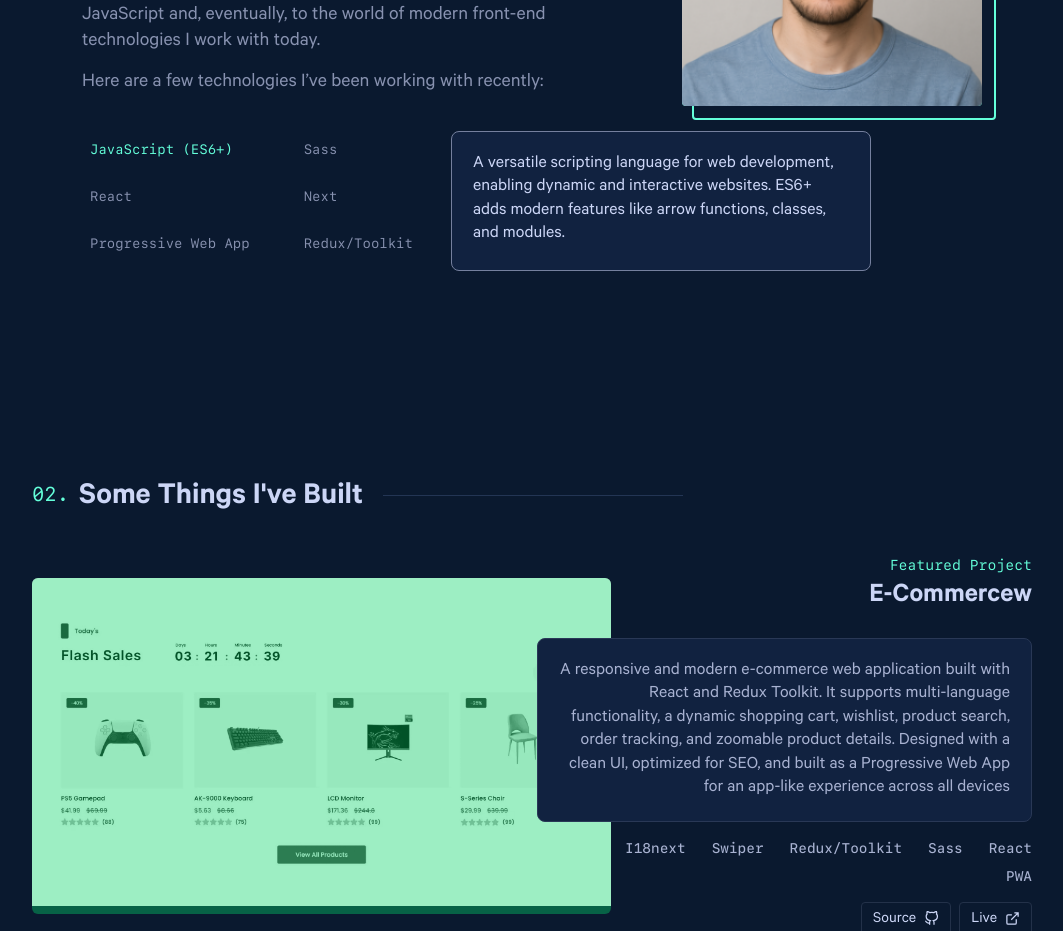
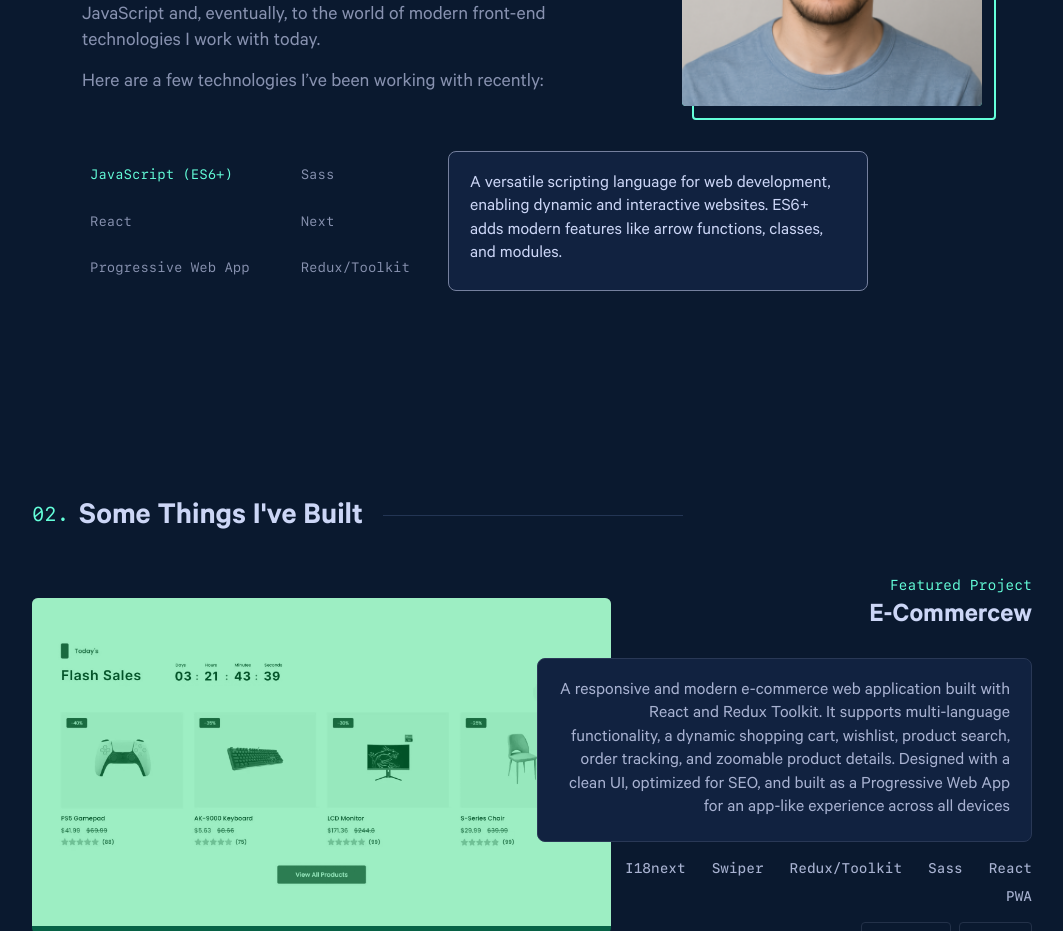
Before and after one commit to Moamal-2000/moamal-alaa, a Next.js app: page / in a window 1280 px wide. Shown: the part 1380-2311 px from the top of the page, without its empty margins (108-1171 px from the left). Built offline with nearby package versions, Linux system fonts and the light colour scheme.

Commit message:
style(TechList): increase margin-top & center tech list

```diff
--- a/src/components/Home/AboutSection/TechList/TechList.module.scss
+++ b/src/components/Home/AboutSection/TechList/TechList.module.scss
@@ -1,7 +1,7 @@
 @use "@/styles/mixins" as m;
 
 .wrapper {
-  margin-top: 20px;
+  margin-top: 40px;
   display: flex;
   gap: 30px;
   grid-area: techList;
@@ -16,7 +16,8 @@
 .techList {
   display: grid;
   grid-template-columns: repeat(2, auto);
-  gap: 1px 38px;
+  align-items: center;
+  gap: 0 35px;
   list-style: none;
   width: fit-content;
   left: -8px;
@@ -37,11 +38,12 @@
 
 .techList li {
   width: fit-content;
+  height: fit-content;
   color: var(--main-text-color);
   font-family: var(--font-mono);
   font-size: .85rem;
   text-wrap: nowrap;
-  padding: 10px 8px;
+  padding: 4px 8px;
   border-radius: 3px;
   transition: color .1s ease;
 
```
